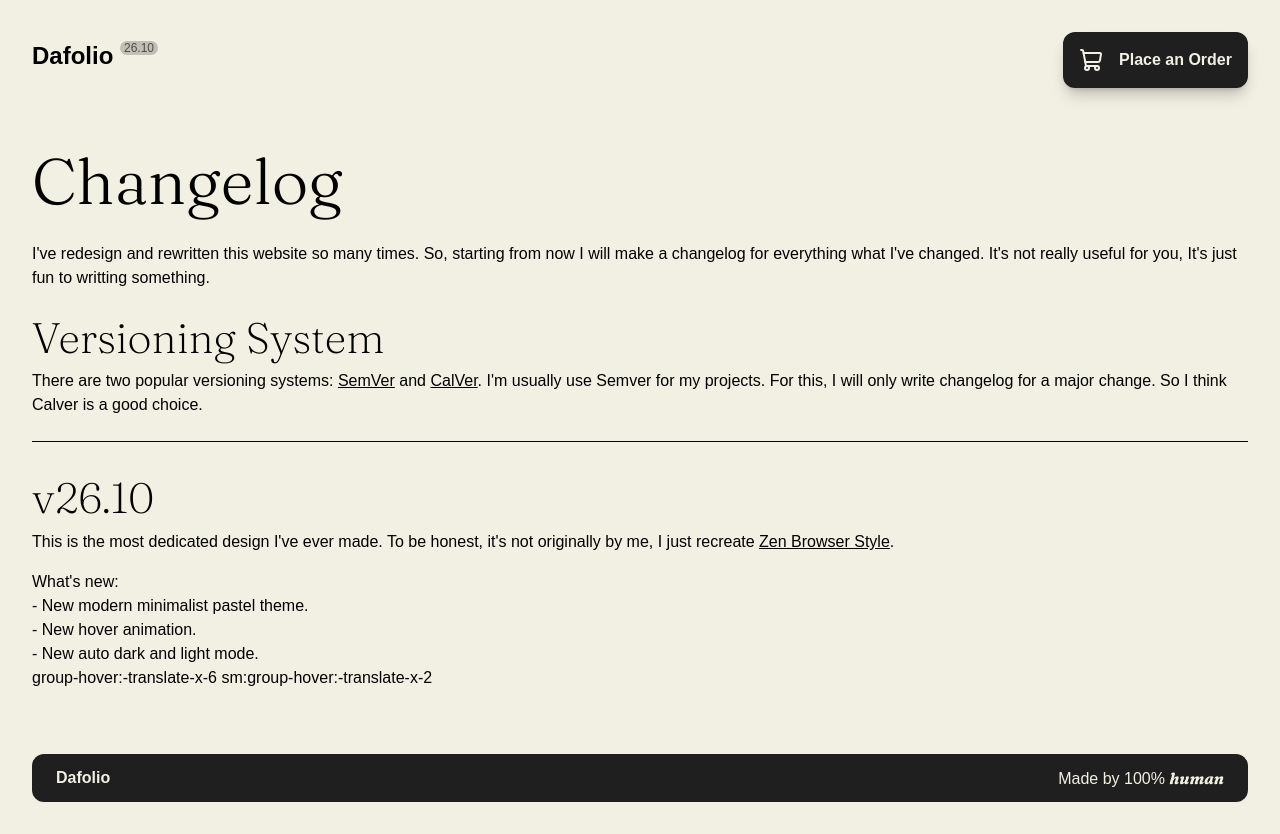
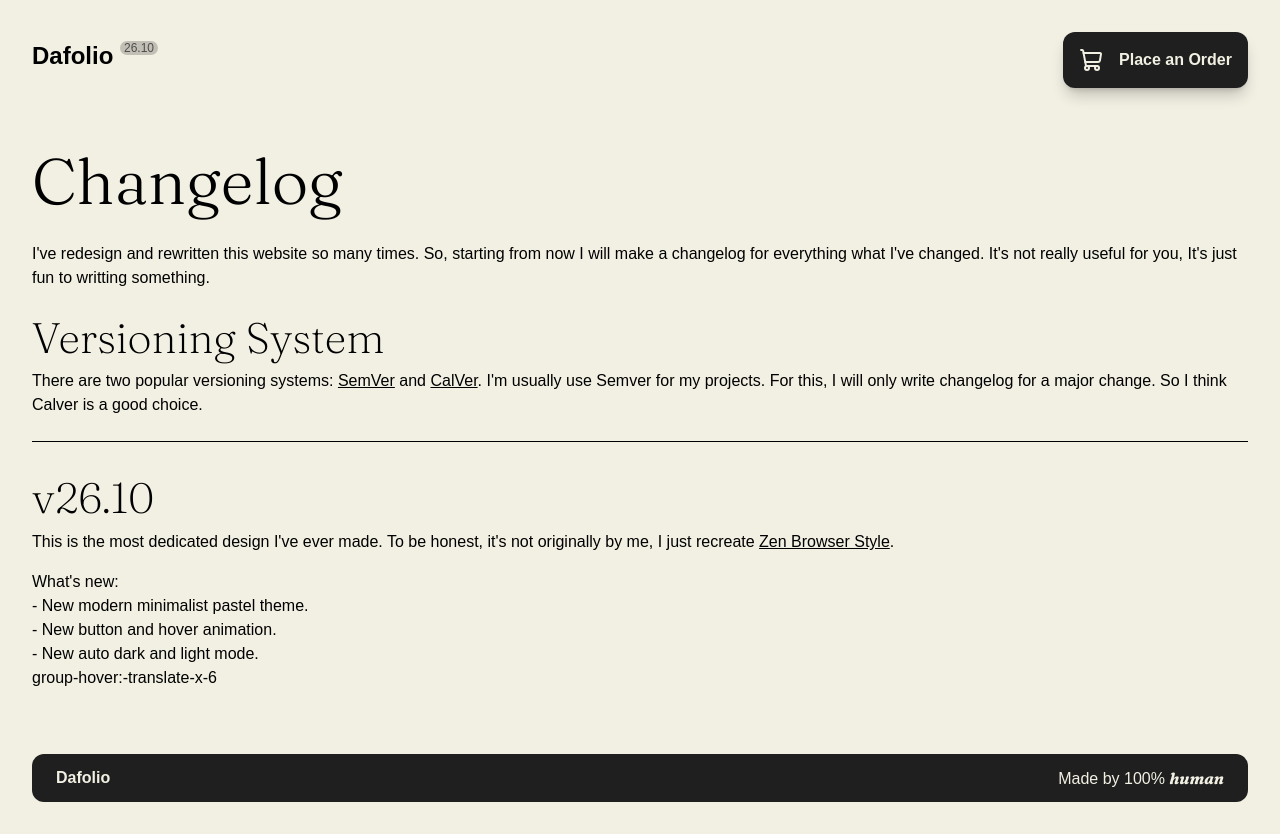
Before and after one commit to abcdavk/dafolio-26, a React (Vite) app: page /changelog in a window 1280 px wide. Built offline with nearby package versions, Linux system fonts and the light colour scheme; a web font is replaced by a local one.

Commit message:
update changelog.tsx

```diff
--- a/src/pages/changelog.tsx
+++ b/src/pages/changelog.tsx
@@ -38,9 +38,8 @@ export default function ChangelogPage() {
           <p>What's new:</p>
           <ul>
             <li>- New modern minimalist pastel theme.</li>
-            <li>- New hover animation.</li>
+            <li>- New button and hover animation.</li>
             <li>- New auto dark and light mode.</li>group-hover:-translate-x-6
-            sm:group-hover:-translate-x-2
           </ul>
         </div>
       </section>
```
